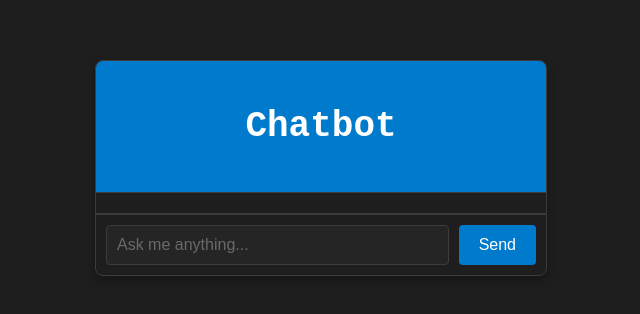
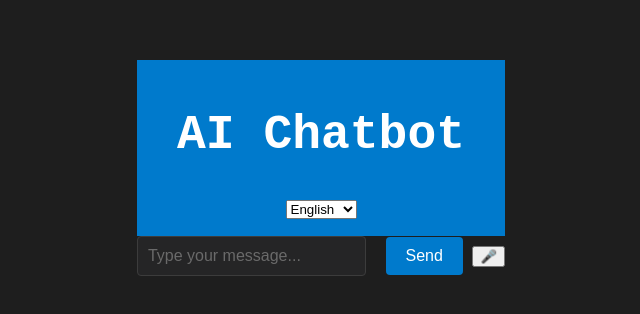
Before and after one commit to glowingjellyfishstudio/ai-chatbot, a plain HTML site: page chatbot.html in a window 1280 px wide. Shown: the part 232-546 px from the top of the page, without its empty margins (319-959 px from the left). Drawn offline with Linux system fonts and the light colour scheme.

Commit message:
Update chatbot.html
Signed-off-by: Glowing Jellyfish Studio <digitaldarkness2024@outlook.com>

```diff
--- a/chatbot.html
+++ b/chatbot.html
@@ -3,20 +3,28 @@
 <head>
     <meta charset="UTF-8">
     <meta name="viewport" content="width=device-width, initial-scale=1.0">
-    <title>Chatbot</title>
+    <title>AI Chatbot</title>
     <link rel="stylesheet" href="chatbot.css">
 </head>
 <body>
-    <div class="chat-container">
+    <div class="chatbot-container">
         <div class="chat-header">
-            <h2>Chatbot</h2>
+            <h1>AI Chatbot</h1>
+            <select id="language-select">
+                <option value="en">English</option>
+                <option value="es">Spanish</option>
+                <option value="fr">French</option>
+                <option value="de">German</option>
+                <!-- Add more languages as needed -->
+            </select>
         </div>
-        <div class="chat-box" id="chat-box">
+        <div class="chat-window" id="chat-window">
             <!-- Chat messages will appear here -->
         </div>
-        <div class="chat-input-container">
-            <input type="text" id="user-input" placeholder="Ask me anything..." autofocus>
+        <div class="chat-input">
+            <input type="text" id="user-input" placeholder="Type your message...">
             <button id="send-button">Send</button>
+            <button id="voice-button">🎤</button>
         </div>
     </div>
     <script src="chatbot.js"></script>
```
